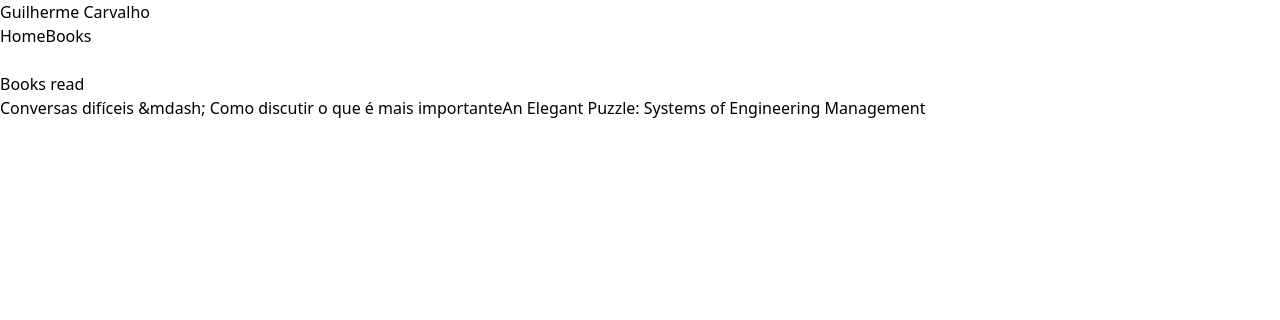
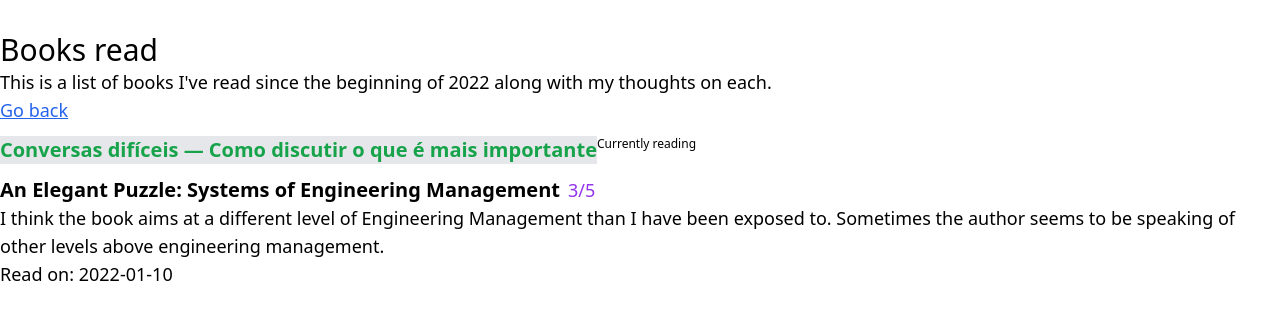
Before and after one commit to gvc/gvc.github.com, a Gatsby site: page /books in a window 1280 px wide. Built offline with nearby package versions, Linux system fonts and the light colour scheme; Gatsby itself is replaced by a stand-in of ours.

Commit message:
Source code for v0

```diff
--- a/src/components/layout.jsx
+++ b/src/components/layout.jsx
@@ -1,26 +1,9 @@
 import React from "react"
-
-import { Link } from 'gatsby'
 
 export default function Layout({ children }) {
   return (
     <>
-      <header>
-        <nav>
-          <div>
-            <span>Guilherme Carvalho</span>
-          </div>
-          <div>
-              <Link to="/">Home</Link>
-            <Link to="/books">Books</Link>
-          </div>
-          <div>
-            &nbsp;
-          </div>
-        </nav>
-      </header>
-
-      <main>
+      <main className="md:container mx-auto mt-8 text-lg">
         {children}
       </main>
     </>
--- a/src/data/books.yml
+++ b/src/data/books.yml
@@ -1,7 +1,7 @@
 - title: "An Elegant Puzzle: Systems of Engineering Management"
   author: "Will Larson"
-  note: 3/5
-  review: I think the book aims at a different level of Engineering Management than I have been exposed to. Sometimes the author seems to be speaking of other levels above engineering management.
+  review: 3/5
+  notes: I think the book aims at a different level of Engineering Management than I have been exposed to. Sometimes the author seems to be speaking of other levels above engineering management.
   date_read: 2022-01-10
 
 - title: "Conversas difíceis &mdash; Como discutir o que é mais importante"
--- a/src/pages/books.js
+++ /dev/null
@@ -1,36 +0,0 @@
-import * as React from 'react'
-import { graphql } from 'gatsby'
-import Layout from '../components/layout'
-
-// markup
-const BooksPage = ({data}) => {
-  console.log(data.allBooksYaml.edges)
-  const booksRead = data.allBooksYaml.edges.map((edge) => edge.node);
-  return (
-    <Layout>
-      <main>
-        <h1>Books read</h1>
-        {booksRead.map((book) => book.title)}
-
-      </main>
-    </Layout>
-  )
-}
-
-export const query = graphql`
-    query BooksRead {
-    allBooksYaml(sort: {fields: date_read, order: ASC}) {
-        edges {
-        node {
-            author
-            date_read
-            title
-            review
-            note
-        }
-        }
-    }
-    }
-`
-
-export default BooksPage
--- /dev/null
+++ b/src/pages/books.jsx
@@ -0,0 +1,66 @@
+import * as React from 'react'
+import { graphql, Link } from 'gatsby'
+import Layout from '../components/layout'
+
+const BookRead = ({ book }) => {
+  console.log(book)
+  const isCurrentlyReading = book.date_read.match(/\d{4}-\d{2}-\d{2}/)
+
+  if (!isCurrentlyReading) {
+    return (
+      <div className="flex mb-3">
+        <h2 className="text-xl font-bold text-green-600 bg-gray-200" dangerouslySetInnerHTML={{ __html: book.title }} />
+        <small className="text-xs">Currently reading</small>
+      </div>
+    )
+  }
+
+  return (
+    <>
+      <div className="flex space-x-2">
+        <h2 className="text-xl font-bold" dangerouslySetInnerHTML={{ __html: book.title }} />
+        <span className="text-purple-600 align-baseline">{book.review}</span>
+      </div>
+      <p className="mb-3">
+        {book.notes}
+        <br />
+        <span>Read on: {book.date_read}</span>
+      </p>
+    </>
+  )
+}
+
+const BooksPage = ({data}) => {
+  const booksRead = data.allBooksYaml.edges.map((edge) => edge.node);
+
+  return (
+    <Layout>
+        <h1 className="text-3xl">Books read</h1>
+        <p className="mb-3">
+          This is a list of books I've read since the beginning of 2022 along with
+          my thoughts on each.
+          <br />
+          <Link className="underline text-blue-600 hover:bg-blue-600 hover:text-white" to="/">Go back</Link>
+        </p>
+        {booksRead.map((book, index) => <BookRead book={book} key={`index-${book.title}`} />)}
+    </Layout>
+  )
+}
+
+export const query = graphql`
+    query BooksRead {
+    allBooksYaml(sort: {fields: date_read, order: ASC}) {
+        edges {
+        node {
+            author
+            date_read(formatString: "YYYY-MM-DD")
+            title
+            review
+            notes
+        }
+        }
+    }
+    }
+`
+
+export default BooksPage
--- a/src/pages/index.js
+++ /dev/null
@@ -1,45 +0,0 @@
-import * as React from "react"
-import { graphql } from 'gatsby'
-import Layout from '../components/layout'
-
-const CurrentlyReading = ({ current }) => {
-  if (current) {
-    const innerHTML = {__html: `Currently reading <strong>${current.title}</strong>`}
-    return <p dangerouslySetInnerHTML={innerHTML} />
-  }
-
-  return <hr />
-}
-
-// markup
-const IndexPage = ({ data }) => {
-  const [currentlyReading] = data.allBooksYaml.nodes
-  return (
-    <Layout>
-      <main>
-
-        <p>
-          Co-founder of <a id="guava" href='http://www.guava.com.br'>Guava</a>, a Ruby/Rails development studio.
-          Computer Science graduate from UFPE (Universidade Federal de Pernambuco).
-          Master's degree on ensemble methods for machine learning from UFPE. Generally a nice guy.
-        </p>
-        <CurrentlyReading current={currentlyReading} />
-        <p>
-          <a href='http://github.com/gvc'></a>
-          <a href='http://twitter.com/guieevc'></a>
-        </p>
-      </main>
-    </Layout>
-  )
-}
-
-export const query = graphql`
-query ReadingBookQuery {
-  allBooksYaml(limit: 1, filter: {date_read: {eq: ""}}) {
-    nodes {
-      title
-    }
-  }
-}
-`
-export default IndexPage
--- /dev/null
+++ b/src/pages/index.jsx
@@ -0,0 +1,48 @@
+import * as React from "react"
+import { graphql, Link } from 'gatsby'
+import Layout from '../components/layout'
+
+const CurrentlyReading = ({ current }) => {
+  if (current) {
+    return (
+      <p className="mb-2">
+        Currently reading: <strong className="text-green-600 bg-gray-200" dangerouslySetInnerHTML={{ __html: current.title }} />
+      </p>
+    )
+  }
+
+  return <hr />
+}
+
+// markup
+const IndexPage = ({ data }) => {
+  const [currentlyReading] = data.allBooksYaml.nodes
+  return (
+    <Layout>
+        <p className="mb-2">
+          Hello, I'm Guilherme Carvalho, co-founder of <a href='http://www.guava.com.br'>Guava</a>, a Ruby/Rails development studio.
+          <br />
+          Computer Science graduate from UFPE (Universidade Federal de Pernambuco).
+          <br />
+          Master's degree on ensemble methods for machine learning from UFPE.
+        </p>
+        <CurrentlyReading current={currentlyReading} />
+        <p className="flex space-x-2">
+          <Link className="underline text-blue-600 hover:bg-blue-600 hover:text-white" to="/books">Books</Link>
+          <a className="underline text-blue-600 hover:bg-blue-600 hover:text-white" href='http://github.com/gvc'>Github</a>
+          <a className="underline text-blue-600 hover:bg-blue-600 hover:text-white" href='http://twitter.com/guieevc'>Twitter</a>
+        </p>
+    </Layout>
+  )
+}
+
+export const query = graphql`
+query ReadingBookQuery {
+  allBooksYaml(limit: 1, filter: {date_read: {eq: ""}}) {
+    nodes {
+      title
+    }
+  }
+}
+`
+export default IndexPage
```
